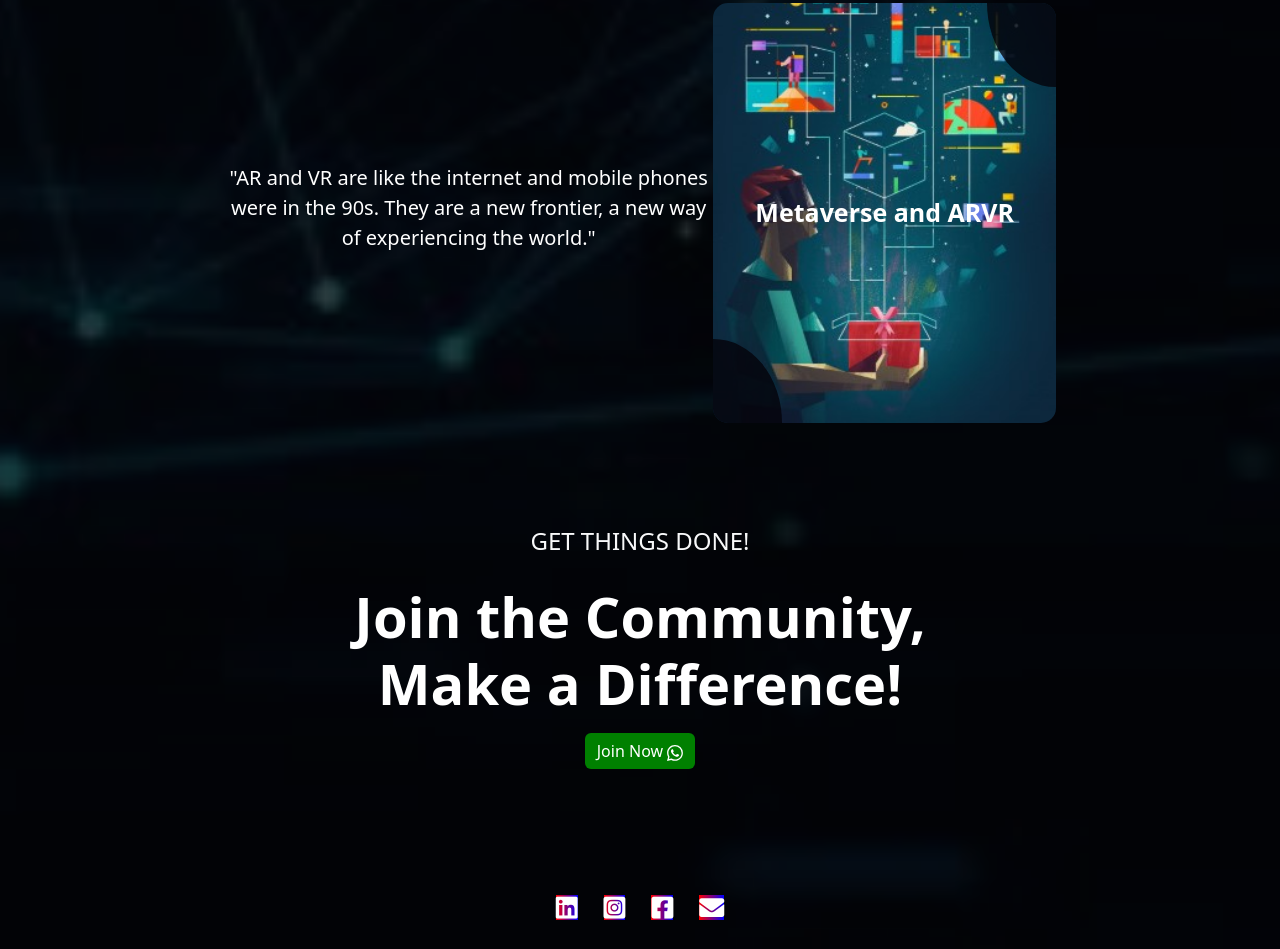
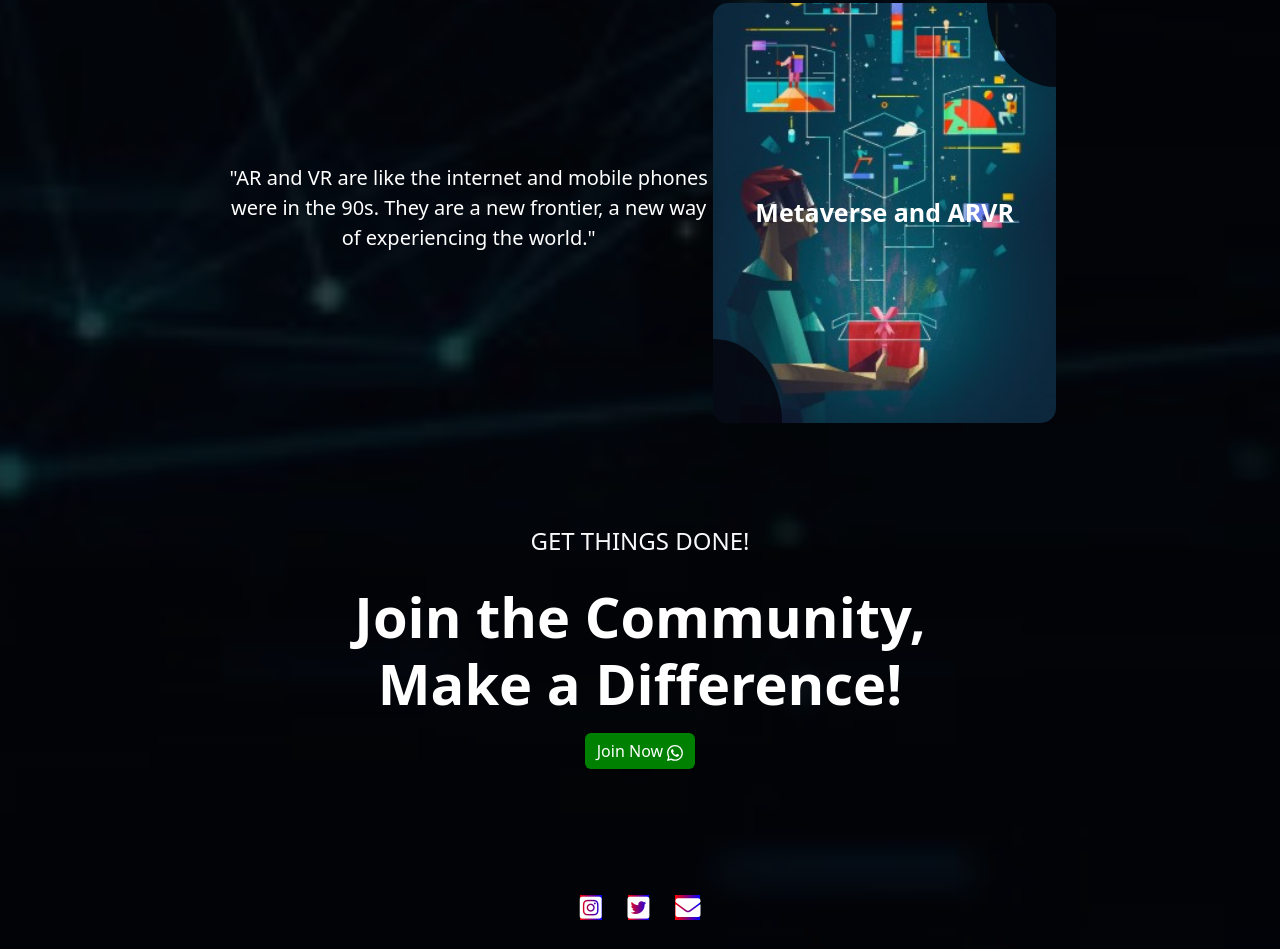
Before and after one commit to s4ds-kjsit/website, a plain HTML site: page community/index.html in a window 1280 px wide. Shown: the part 4266-5215 px from the top of the page. Drawn offline with nearby package versions, Linux system fonts and the light colour scheme.

Commit message:
Added favicon and ogp fields

```diff
--- a/community/index.html
+++ b/community/index.html
@@ -5,6 +5,20 @@
     <meta http-equiv="X-UA-Compatible" content="IE=edge" />
     <meta name="viewport" content="width=device-width, initial-scale=1.0" />
     <title>S4DS Community</title>
+
+    <!-- ogp -->
+    <meta property="og:title" content="Knowhow Community" />
+    <meta property="og:type" content="website" />
+    <meta property="og:description" content="Learning community at KJSIT for tech upskilling and collaboration." />
+    <meta property="og:url" content="https://s4ds.kjsieit.in/" />
+    <meta property="og:image" content="https://s4ds.kjsieit.in/profile.png" />
+
+    <!-- favicons -->
+    <link rel="apple-touch-icon" sizes="180x180" href="/favicon/apple-touch-icon.png">
+    <link rel="icon" type="image/png" sizes="32x32" href="/favicon/favicon-32x32.png">
+    <link rel="icon" type="image/png" sizes="16x16" href="/favicon/favicon-16x16.png">
+    <link rel="manifest" href="/favicon/site.webmanifest">
+
     <!-- Bootstrap Css CDN -->
     <link
         href="https://cdn.jsdelivr.net/npm/bootstrap@5.3.0-alpha1/dist/css/bootstrap.min.css"
@@ -243,7 +257,7 @@
             <div class="row">
               <div class="offset-lg-2 col-lg-8 col-md-12 col-12 text-center">
                 <span class="fs-4 text-light ls-md text-uppercase
-                             fw-semi-bold">Get Things Done!
+                              fw-semi-bold">Get Things Done!
                 </span>
                 <!-- heading  -->
                 <h1 class="display-4 mt-4 mb-3 text-white fw-bold">Join the Community,<div></div> Make a Difference!</h1>
@@ -261,23 +275,22 @@
           <div class="bottom-container" id="footer-s">
             <a
                 class="footer-link"
-                href="/"
-                ><i class="fab fa-linkedin" id="icon"></i
+                target="_blank"
+                href="https://instagram.com/knowhow_kjsit"
+                ><i class="fab fa-instagram-square" id="icon"></i
                 ></a>
             <a
                 class="footer-link"
-                href="/"
-                ><i class="fab fa-instagram-square" id="icon"></i
+                target="_blank"
+                href="https://twitter.com/knowhow_comm"
+                ><i class="fab fa-twitter-square" id="icon"></i
                 ></a>
-
             <a
                 class="footer-link"
-                href="/"
-                ><i class="fab fa-facebook-square" id="icon"></i
+                target="_blank"
+                href="mailto:community.s4ds@somaiya.edu"
+                ><i class="fas fa-envelope" id="icon"></i
                 ></a>
-            <a class="footer-link" href="/"
-                                   ><i class="fas fa-envelope" id="icon"></i
-                                   ></a>
           </div>
         </div>
 
```
Also changed, not shown: index.html (+10 -3 lines), favicon/android-chrome-192x192.png (added), favicon/android-chrome-512x512.png (added), favicon/apple-touch-icon.png (added), favicon/favicon-16x16.png (added), favicon/favicon-32x32.png (added), favicon/favicon.ico (added), favicon/site.webmanifest (added), profile.png (added), 1 other file.
